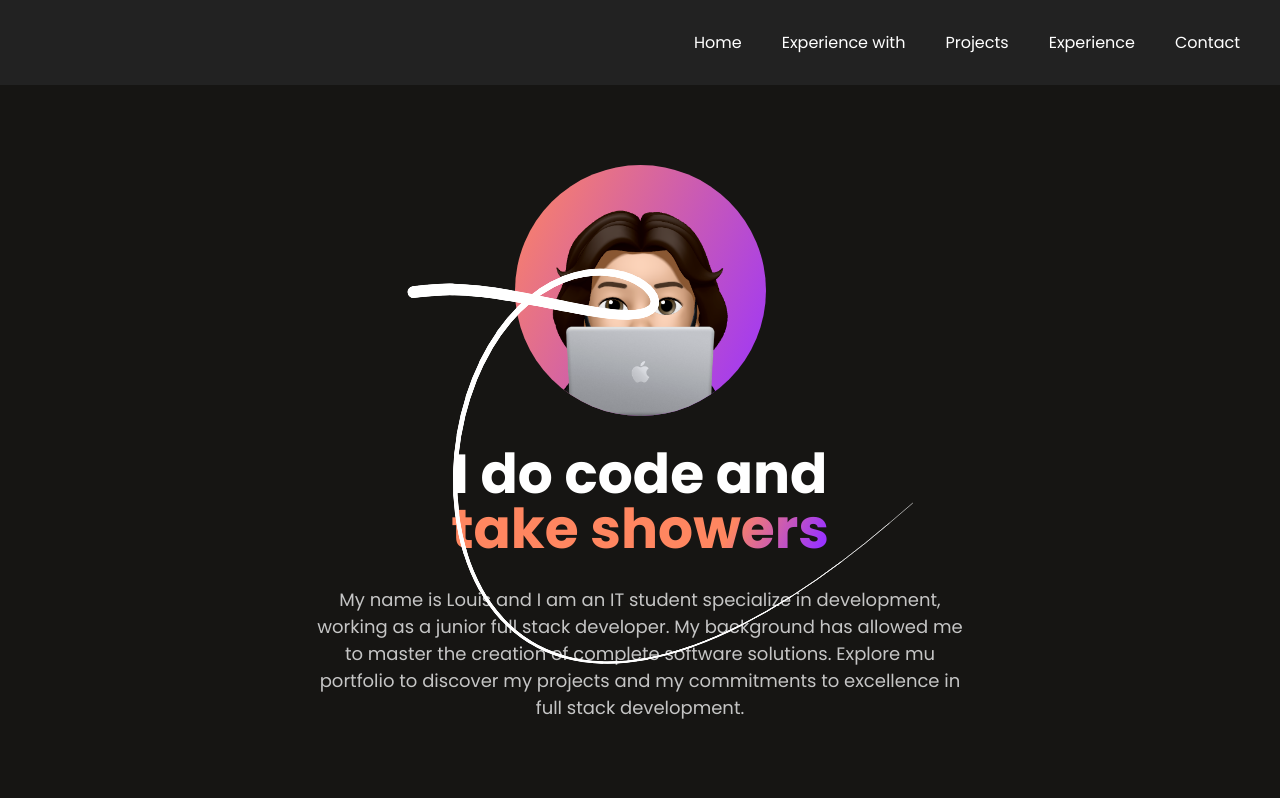
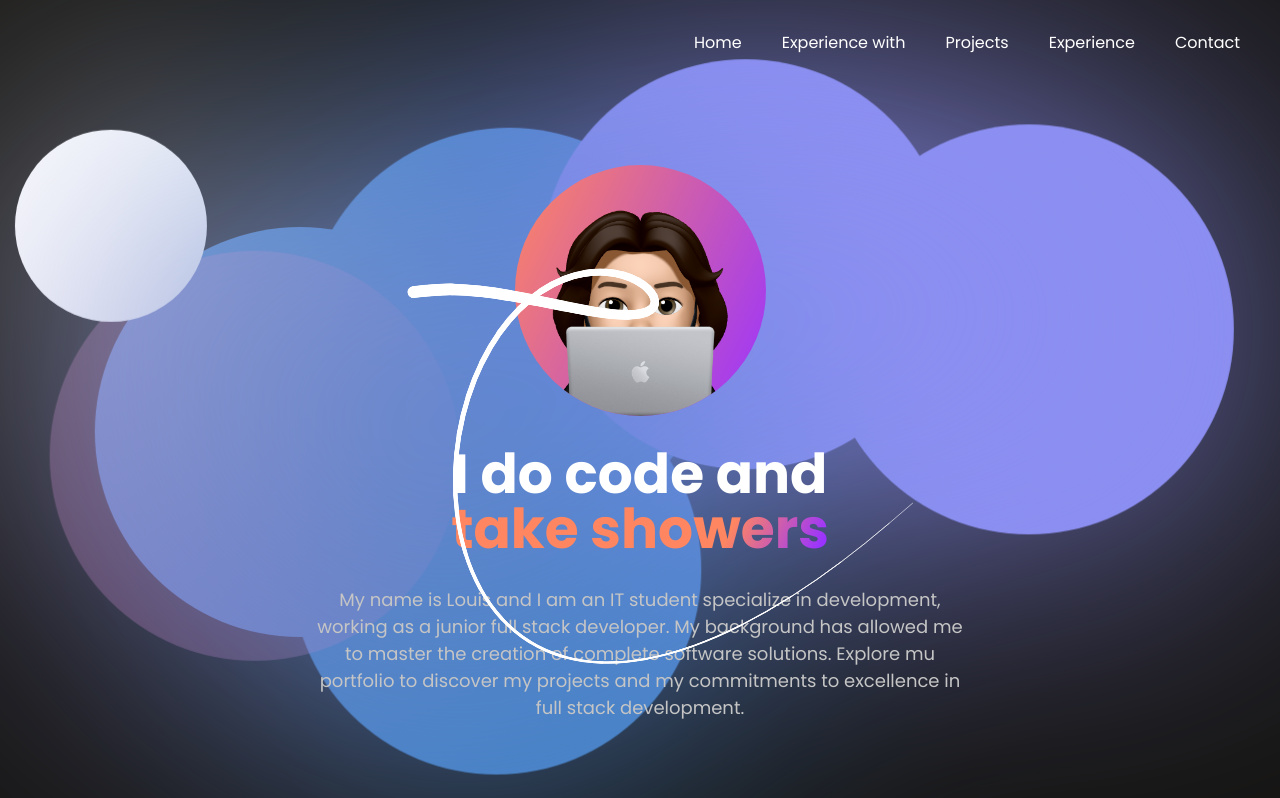
Before and after one commit to Orisiss/Portfolio, a website: page index.html in a window 1280 px wide. Shown: the top 798 px of the page. Drawn offline with nearby package versions, Linux system fonts and the light colour scheme.

Commit message:
Ajout d'un fond de bulle animé

```diff
--- a/css/styles.css
+++ b/css/styles.css
@@ -1,4 +1,71 @@
 @import url("https://fonts.googleapis.com/css2?family=Montserrat&display=swap");
+
+:root {
+    font-synthesis: none;
+    text-rendering: optimizeLegibility;
+    -webkit-font-smoothing: antialiased;
+    -moz-osx-font-smoothing: grayscale;
+}
+
+.bouncing-blob {
+    width: 32vw;
+    aspect-ratio: 1;
+    border-radius: 50%;
+    will-change: transform;
+    position: absolute;
+    z-index: 1;
+    top: 0;
+    left: 0;
+    transform-origin: left top;
+}
+
+.bouncing-blob--blue {
+    background: #4783c7;
+}
+
+.bouncing-blob--white {
+    background: #ffffff;
+    z-index: 2;
+    width: 15vw;
+}
+
+.bouncing-blob--purple {
+    background: #8c8ff1;
+}
+
+.bouncing-blob--pink {
+    background: #e289cd50;
+}
+
+.bouncing-blobs-container {
+    position: fixed;
+    z-index: -1;
+    top: 0;
+    left: 0;
+    width: 100%;
+    height: 100%;
+}
+
+.bouncing-blobs-glass {
+    position: absolute;
+    z-index: 2;
+    top: 0;
+    left: 0;
+    width: 100%;
+    height: 100%;
+    backdrop-filter: blur(140px);
+    -webkit-backdrop-filter: blur(140px);
+    pointer-events: none;
+}
+
+.bouncing-blobs {
+    position: absolute;
+    z-index: 1;
+    top: 0;
+    left: 0;
+    width: 100%;
+    height: 100%;
+}
 
 * {
     margin: 0;
@@ -167,7 +234,7 @@
 .btn-primary {
     width: 195px;
     height: 64px;
-    background: none;
+    background: var(--Primary-Color, #161513);
     border: 2px solid #fff;
     border-radius: 50px;
     font-size: 22px;
@@ -431,7 +498,7 @@
     background-color: #191919;
 }
 
-footer h2 {
+.container-contact h2 {
     color: #fff;
     font-size: 24px;
     margin-bottom: 20px;
--- a/index.html
+++ b/index.html
@@ -14,7 +14,18 @@
 <canvas id="canvas"></canvas>
 
 <body class="animate__animated animate__fadeIn animate__slower">
-  <header class="header">
+  <div class="bouncing-blobs-container">
+    <div class="bouncing-blobs-glass"></div>
+    <div class="bouncing-blobs">
+      <div class="bouncing-blob bouncing-blob--blue"></div>
+      <div class="bouncing-blob bouncing-blob--blue"></div>
+      <div class="bouncing-blob bouncing-blob--blue"></div>
+      <div class="bouncing-blob bouncing-blob--white"></div>
+      <div class="bouncing-blob bouncing-blob--purple"></div>
+      <div class="bouncing-blob bouncing-blob--purple"></div>
+      <div class="bouncing-blob bouncing-blob--pink"></div>
+    </div>
+  </div>
   <nav>
     <div class="navbar">
       <div>
@@ -34,7 +45,6 @@
       </div>
     </div>
   </nav>
-  </header>
   <section id="accueil" class="container about">
     <div class="avatar-container">
       <div class="avatar-circle">
@@ -228,8 +238,7 @@
     </div>
   </section>
 
-  <footer id="contact">
-    <div class="container-contact">
+  <div id="contact" class="container-contact">
     <h2>Contact</h2>
     <p>
       Experienced Full Stack Developer with 2 years of hands-on experience
@@ -247,7 +256,6 @@
     <div><img src="/assets/github.svg" alt="social" /></div>
     <!-- Ajouted d'autres réseaux sociauex si nécéssaires ici -->
   </div>
-  </footer>
   <button class="button-top" id="back-to-top">
     <svg class="svgIcon" viewBox="0 0 384 512">
       <path d="M214.6 41.4c-12.5-12.5-32.8-12.5-45.3 0l-160 160c-12.5
--- a/js/app.js
+++ b/js/app.js
@@ -124,30 +124,73 @@
   canvas.height = window.innerHeight;
 }
 
-// Partie modale de formulaire de contact
+// Partie blob en arrière-plan
 
-// Obtenir la modale
-var modal = document.getElementById("contactModal");
+const MIN_SPEED = 1.5;
+const MAX_SPEED = 2.5;
 
-// Obtenir le bouton qui ouvre la modale
-var btn = document.querySelector(".btn-primary");
+function randomNumber(min, max) {
+  return Math.random() * (max - min) + min;
+}
 
-// Obtenir l'élément <span> qui ferme la modale
-var span = document.getElementsByClassName("close")[0];
+class Blob {
+  constructor(el) {
+    this.el = el;
+    const boundingRect = this.el.getBoundingClientRect();
+    this.size = boundingRect.width;
+    this.initialX = randomNumber(0, window.innerWidth - this.size);
+    this.initialY = randomNumber(0, window.innerHeight - this.size);
+    this.el.style.top = `${this.initialY}px`;
+    this.el.style.left = `${this.initialX}px`;
+    this.vx =
+      randomNumber(MIN_SPEED, MAX_SPEED) * (Math.random() > 0.5 ? 1 : -1);
+    this.vy =
+      randomNumber(MIN_SPEED, MAX_SPEED) * (Math.random() > 0.5 ? 1 : -1);
+    this.x = this.initialX;
+    this.y = this.initialY;
+  }
 
-// Lorsque l'utilisateur clique sur le bouton, ouvrir la modale
-btn.onclick = function () {
-  modal.style.display = "block";
-};
+  update() {
+    this.x += this.vx;
+    this.y += this.vy;
+    if (this.x >= window.innerWidth - this.size) {
+      this.x = window.innerWidth - this.size;
+      this.vx *= -1;
+    }
+    if (this.y >= window.innerHeight - this.size) {
+      this.y = window.innerHeight - this.size;
+      this.vy *= -1;
+    }
+    if (this.x <= 0) {
+      this.x = 0;
+      this.vx *= -1;
+    }
+    if (this.y <= 0) {
+      this.y = 0;
+      this.vy *= -1;
+    }
+  }
 
-// Lorsque l'utilisateur clique sur <span> (x), fermer la modale
-span.onclick = function () {
-  modal.style.display = "none";
-};
+  move() {
+    this.el.style.transform = `translate(${this.x - this.initialX}px, ${
+      this.y - this.initialY
+    }px)`;
+  }
+}
 
-// Lorsque l'utilisateur clique n'importe où en dehors de la modale, fermer celle-ci
-window.onclick = function (event) {
-  if (event.target == modal) {
-    modal.style.display = "none";
+function initBlobs() {
+  const blobEls = document.querySelectorAll(".bouncing-blob");
+  const blobs = Array.from(blobEls).map((blobEl) => new Blob(blobEl));
+
+  function update() {
+    requestAnimationFrame(update);
+    blobs.forEach((blob) => {
+      blob.update();
+      blob.move();
+    });
   }
-};
+
+  requestAnimationFrame(update);
+}
+
+initBlobs();
```
Also changed, not shown: TODO.md (+1 -1 lines). Lines whose indentation alone changed are shown as unchanged.
